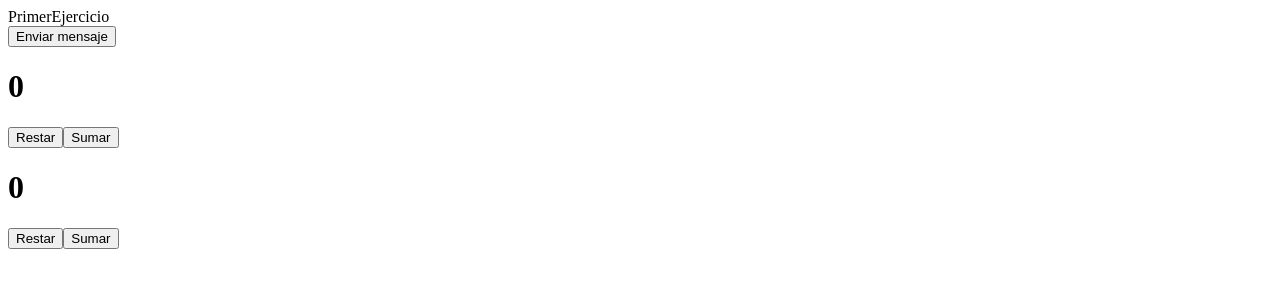
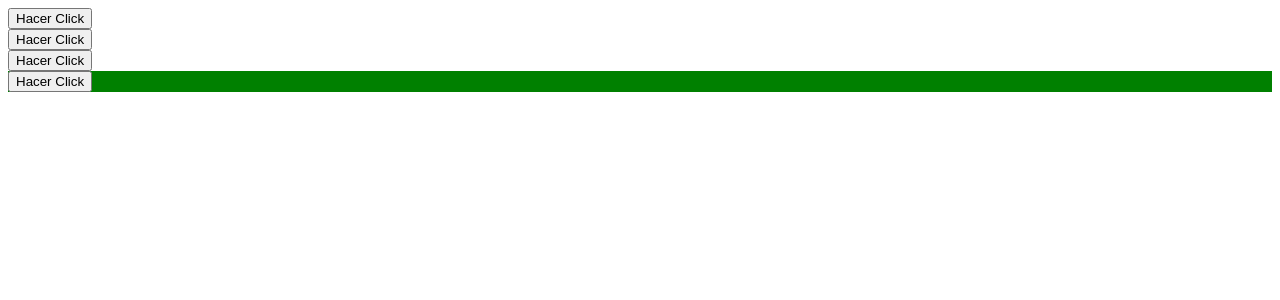
Before and after one commit to IlseGlez3454567/react, a React (Vite) app in the folder ejerciciosReact/: page / in a window 1280 px wide. Shown: the top 300 px of the page. Built offline with nearby package versions, Linux system fonts and the light colour scheme.

Commit message:
useState exercises

```diff
--- a/ejerciciosReact/src/App.jsx
+++ b/ejerciciosReact/src/App.jsx
@@ -1,17 +1,21 @@
+import { UseState01 } from "./components/03-20-26/UseState01"
+import { UseState02 } from "./components/03-20-26/UseState02"
+import { UseState03 } from "./components/03-20-26/UseState03"
+import { UseState04 } from "./components/03-20-26/UseState04"
 
-import { FirstExercise } from './components/exercises01/FirstExercise'
-import { SecondExercise } from './components/exercises01/SecondExercise'
-import { ThirdExercise } from './components/exercises01/ThirdExercise'
-import { FourthExercise } from './components/exercises01/FourthExercise'
+
 
 function App() {
 
   return (
     <>
-      <FirstExercise />
-      <SecondExercise/>
-      <ThirdExercise/>
-      <FourthExercise/>
+     <UseState01></UseState01>
+     <UseState02></UseState02>
+     <UseState03></UseState03>
+     <UseState04></UseState04>
+
+
+
     </>
   )
 }
--- /dev/null
+++ b/ejerciciosReact/src/components/03-20-26/UseState01.jsx
@@ -0,0 +1,18 @@
+import { useState } from "react"
+
+const UseState01 = () => {
+
+    const [textButton, setTextButton] = useState ('Hacer Click')
+
+    const changeText = ()=>{
+        setTextButton('Click Hecho')
+    }
+
+    return (
+        <div>
+           <button onClick={changeText}>{textButton}</button>
+        </div>
+    )
+}
+
+export { UseState01 }
--- /dev/null
+++ b/ejerciciosReact/src/components/03-20-26/UseState02.jsx
@@ -0,0 +1,18 @@
+import { useState } from "react"
+
+const UseState02 = () => {
+
+    const [textButton, setTextButton] = useState('Hacer Click')
+
+    const changeText = () => {
+        setTextButton(textButton === 'Hacer Click' ? 'Click Hecho' : 'Hacer Click')
+    }
+
+    return (
+        <div>
+            <button onClick={changeText}>{textButton}</button>
+        </div>
+    )
+}
+
+export { UseState02 }
--- /dev/null
+++ b/ejerciciosReact/src/components/03-20-26/UseState03.jsx
@@ -0,0 +1,21 @@
+import { useState } from "react"
+
+const UseState03 = () => {
+
+    const [message, setMessage] = useState('Hacer Click')
+    const [displayMessageA, setDisplayMessageA] = useState(true)
+
+    const alternateMessage = () => {
+        setDisplayMessageA(!displayMessageA)
+        setMessage(displayMessageA ? 'Hola' : 'Adios')
+
+    }
+
+    return (
+        <div>
+            <button onClick={alternateMessage}>{message}</button>
+        </div>
+    )
+}
+
+export { UseState03 }
--- /dev/null
+++ b/ejerciciosReact/src/components/03-20-26/UseState04.jsx
@@ -0,0 +1,23 @@
+import { useState } from "react"
+
+
+const UseState04 = () => {
+
+    const [message, setMessage] = useState('Hacer Click')
+    const [displayMessageA, setDisplayMessageA] = useState(true)
+    const [bgColor , setBgColor] = useState('green')
+
+    const alternateMessage = () => {
+        setDisplayMessageA(!displayMessageA)
+        setMessage (displayMessageA ? 'Hola' : 'Adios')
+        setBgColor (bgColor === 'green' ? 'blue' : 'green')
+
+    }
+    return (
+        <div style = {{backgroundColor: bgColor}}>
+          <button onClick={alternateMessage}>{message}</button>
+        </div>
+    )
+}
+
+export { UseState04 }
```
Also changed, not shown: ejerciciosReact/src/components/03-13-26/FirstExercise.jsx (renamed from ejerciciosReact/src/components/exercises01/FirstExercise.jsx), ejerciciosReact/src/components/03-13-26/FourthExercise.jsx (renamed from ejerciciosReact/src/components/exercises01/FourthExercise.jsx), ejerciciosReact/src/components/03-13-26/SecondExercise.jsx (renamed from ejerciciosReact/src/components/exercises01/SecondExercise.jsx), ejerciciosReact/src/components/03-13-26/ThirdExercise.jsx (renamed from ejerciciosReact/src/components/exercises01/ThirdExercise.jsx).
